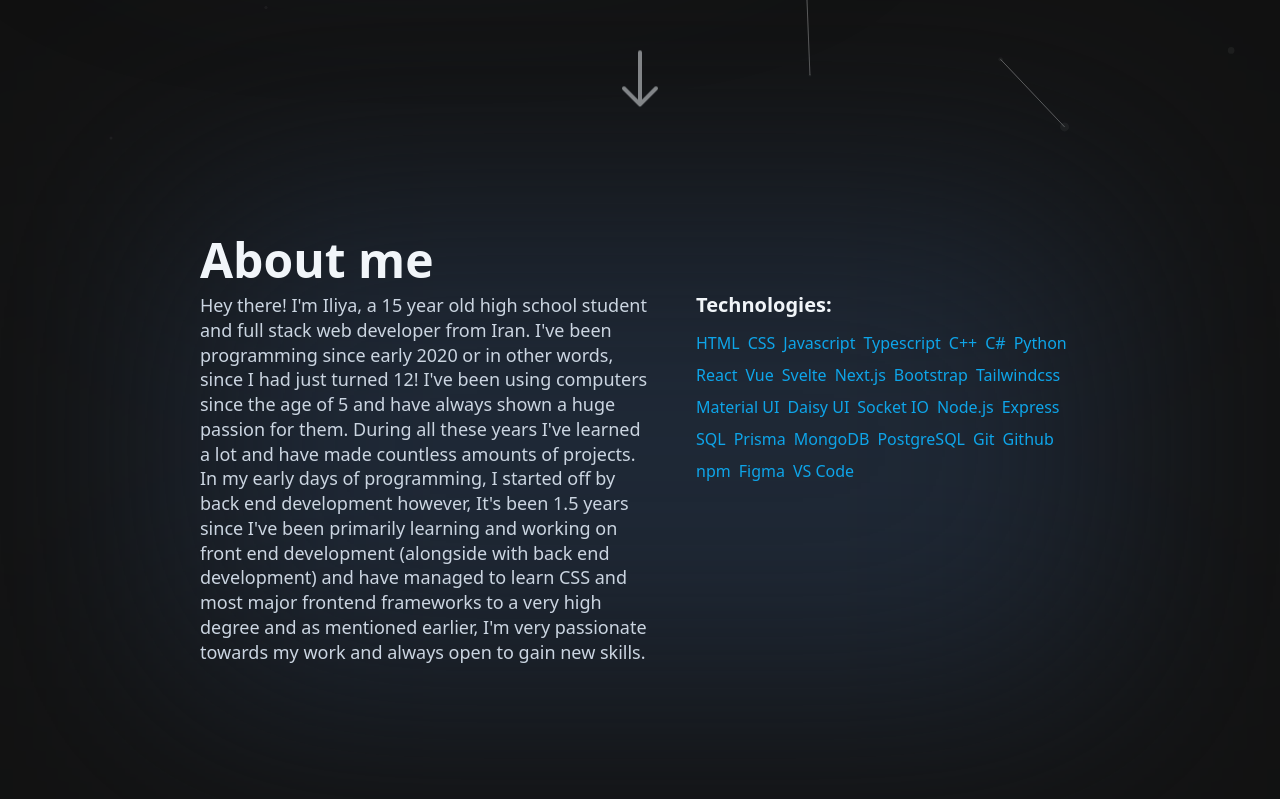
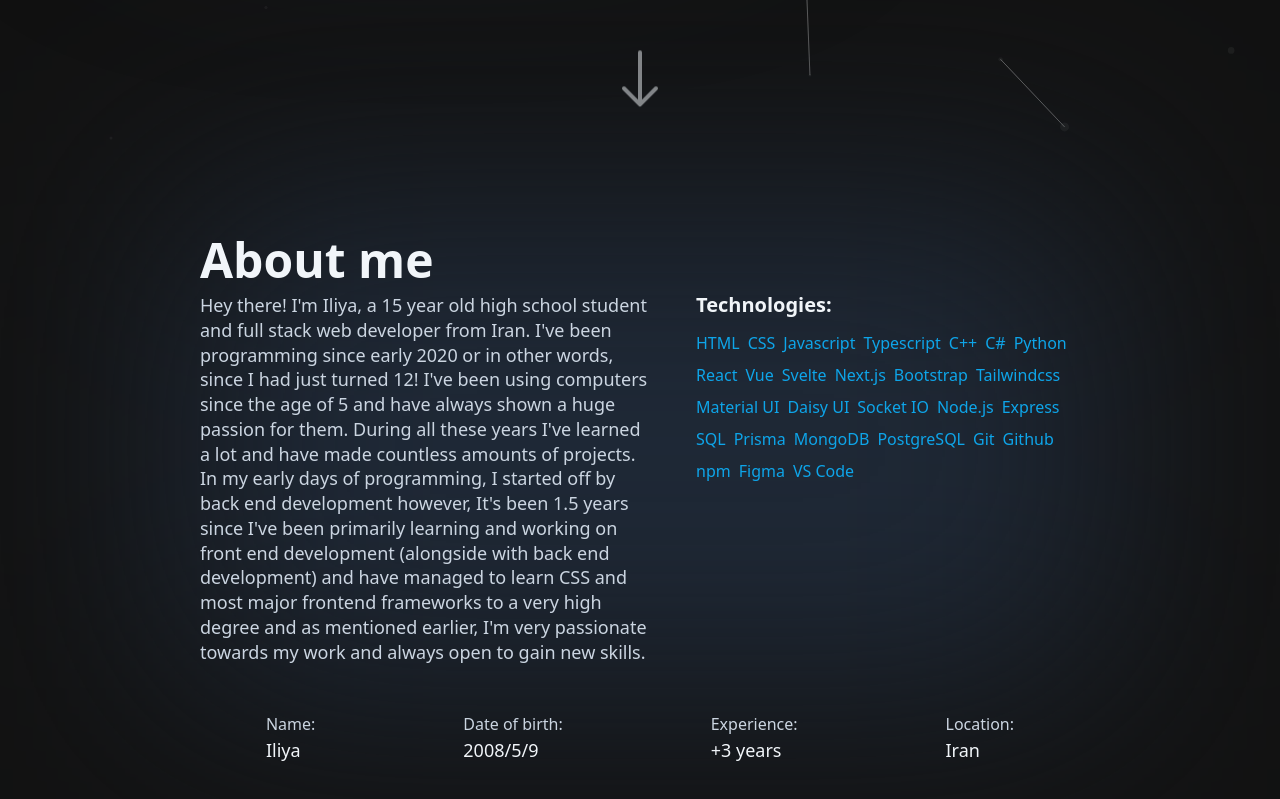
Before and after one commit to Humboorgir/Portfolio, a Next.js app: page / in a window 1280 px wide. Shown: the part 637-1436 px from the top of the page. Built offline with nearby package versions, Linux system fonts and the light colour scheme.

Commit message:
Display personal info below technologies and description

```diff
--- a/pages/index.tsx
+++ b/pages/index.tsx
@@ -40,10 +40,11 @@ export default function Home() {
 
       {/* about section  */}
       <section className="flex min-h-screen flex-col items-center pt-16">
+        {/* description and technologies */}
         <div
-          className="relative flex flex-col before:absolute before:left-[50%] before:top-[50%] before:-z-10 before:h-[calc(100%+50px)] before:w-[calc(100%+50px)] before:translate-x-[-50%]
-      before:translate-y-[-50%] before:rounded-3xl before:bg-gray-800 before:blur-[120px] before:content-['']
-       md:flex-row md:gap-12 "
+          className="relative mb-12 flex flex-col before:absolute before:left-[50%] before:top-[50%] before:-z-10
+           before:h-[calc(100%+50px)] before:w-[calc(100%+50px)] before:translate-x-[-50%] before:translate-y-[-50%] before:rounded-3xl
+            before:bg-gray-800 before:blur-[120px] before:content-[''] md:flex-row md:gap-12"
         >
           <div>
             <AboutTitle />
@@ -51,6 +52,25 @@ export default function Home() {
           </div>
           <AboutTechnologies />
         </div>
+
+        <div className="flex w-full max-w-4xl flex-wrap justify-around">
+          <div className="flex flex-col">
+            <span className="text-slate-300">Name:</span>
+            <span className="text-lg">Iliya</span>
+          </div>
+          <div className="flex flex-col">
+            <span className="text-slate-300">Date of birth:</span>
+            <span className="text-lg">2008/5/9</span>
+          </div>
+          <div className="flex flex-col">
+            <span className="text-slate-300">Experience:</span>
+            <span className="text-lg">+3 years</span>
+          </div>
+          <div className="flex flex-col">
+            <span className="text-slate-300">Location:</span>
+            <span className="text-lg">Iran</span>
+          </div>
+        </div>
       </section>
     </>
   );
```
